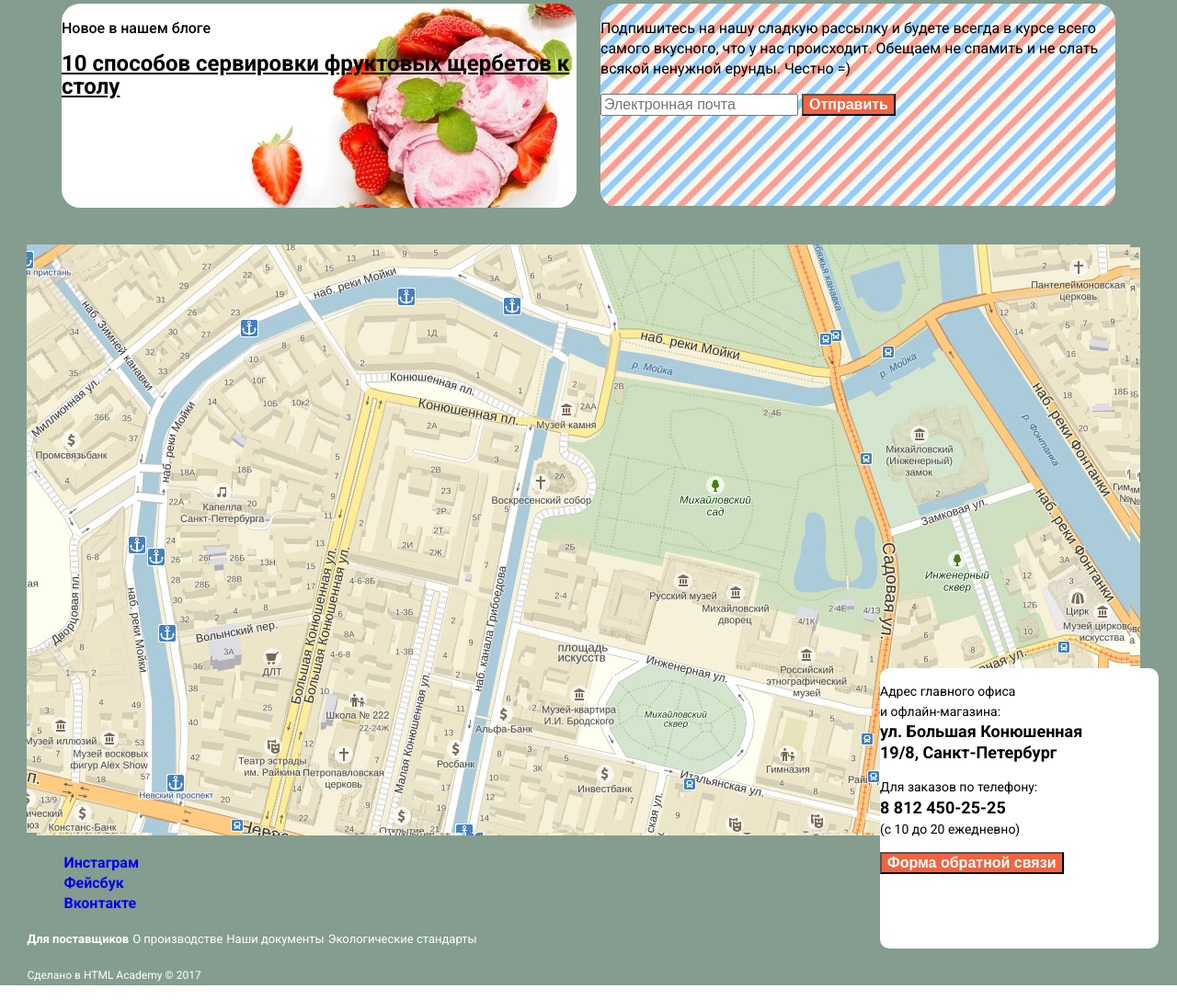
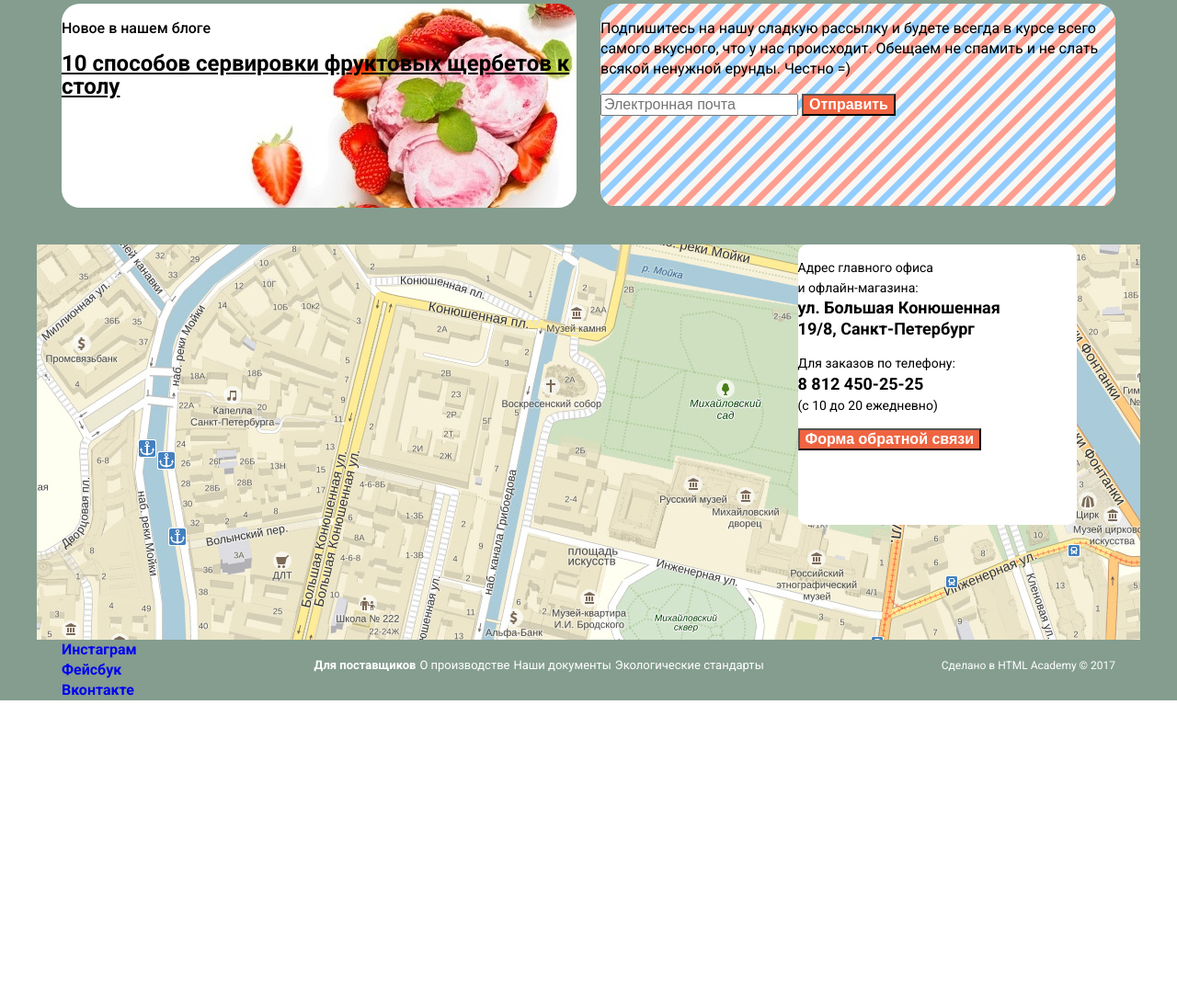
Before and after one commit to Vitalissimo/491381-gllacy, a plain HTML site: page index.html in a window 1280 px wide. Shown: the part 1701-2789 px from the top of the page at 92% size. After the commit the page ends 2463 px from the top, so only its background shows below. Drawn offline with Linux system fonts and the light colour scheme.

Commit message:
Закончил разметку главной

```diff
--- a/css/style.css
+++ b/css/style.css
@@ -543,6 +543,7 @@ input[type="radio"].visually-hidden {
 .ice-cream-list {
     display: flex;
     flex-direction: row;
+    flex-wrap: wrap;
     justify-content: space-between;
     box-sizing: border-box;
 }
@@ -612,13 +613,34 @@ input[type="radio"].visually-hidden {
     background-image: url(../img/background-images/map.jpg);
     background-repeat: no-repeat;
     background-position: center;
+    box-sizing: border-box;
+}
+
+.address-container {
+	display: flex;
+	flex-direction: row-reverse;
+	flex-basis: inherit;
+	flex-wrap: wrap;
 }
 
 .contact-info {
     width: 303px;
     min-height: 305px;
     border-radius: 10px;
-    position: absolute;
-    right: 20px;
-    bottom: 40px;
+   	margin-right: 80px;
 }
+
+.footer-container {
+	display:flex;
+	flex-direction: row;
+	justify-content: space-between;
+	width: 1146px;
+	margin-left: auto;
+	margin-right:auto;
+	padding:0;
+}
+
+.social-icons {
+	margin: 0;
+	padding: 0;
+}
--- a/index.html
+++ b/index.html
@@ -198,8 +198,8 @@
       </div>
     </div>
     <!-- >>>-//Конец формы подписки на новости <<< -->
-    <div class="address-container location-and-contacts">
-      <img class="location-map" src="img/background-images/map.jpg" width="1200" alt="Карта офиса по адресу: ул. Большая Конюшенная 19/8, Санкт-Петербург">
+    <div class="location-and-contacts">
+      <div class="address-container">
         <div class="contact-info">
           <p class="contacts-address">
             Адрес главного офиса<br>
@@ -215,6 +215,7 @@
             <span class="contacts-work-hours">(с 10 до 20 ежедневно)</span>
           </p>
           <button class="button feedback-button">Форма обратной связи</button>
+        </div>
       </div>
     </div>
     <!-- >>> Форма обратной связи <<<-->
```
Also changed, not shown: catalog.html (+1 -1 lines). Lines whose indentation alone changed are shown as unchanged.
